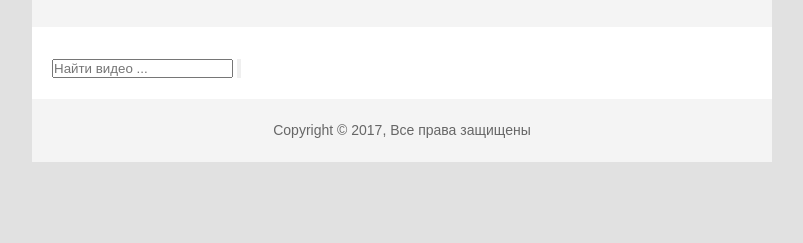
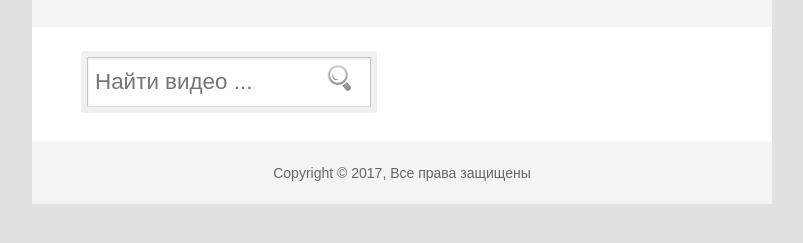
Before and after one commit to Belchenkov/youTubeSearch, a plain HTML site: page index.html in a window 1280 px wide. Shown: the part 83-326 px from the top of the page, without its empty margins (238-1041 px from the left). Drawn offline with Linux system fonts and the light colour scheme.

Commit message:
Add styles

```diff
--- a/css/style.css
+++ b/css/style.css
@@ -53,3 +53,49 @@ footer {
 	background-color: #f4f4f4;
 	text-align: center;
 }
+
+#search-form {
+	display: block;
+	margin-bottom: 15px;
+}
+
+.fieldContainer {
+	display: block;
+	position: relative;
+	width: 90%;
+	margin: 0 auto;
+}
+
+#search-btn:hover {
+	filter: alpha(opacity=90);
+	opacity: 0.9;
+}
+
+.search-field {
+	box-sizing: border-box;
+	display: block;
+	width: 45%;
+	padding: 11px 7px;
+	padding-right: 43px;
+	background-color: #fff;
+	color: #ccc;
+	border: 1px solid #c8c8c8;
+	font-size: 1.6em;
+	border-bottom-color: #d2e2e7;
+	border-radius: 1px;
+	box-shadow: inset 0 1px 2px rgba(0,0,0,0.1), 0 0 0 6px #f0f0f0;
+}
+
+#search-btn {
+	position: absolute;
+	right: 360px;
+	top: 5px;
+	height: 32px;
+	width: 32px;
+	border: 0;
+	cursor: pointer;
+	zoom: 1;
+	filter: alpha(opacity=65);
+	opacity: 0.65;
+	background: transparent url('../img/search.png') no-repeat top left;
+}
--- a/js/scripts.js
+++ b/js/scripts.js
@@ -0,0 +1,4 @@
+//searchBar Handler
+$(function () {
+  var searchField = $('#query')
+})
```
Also changed, not shown: img/search.png (added).
